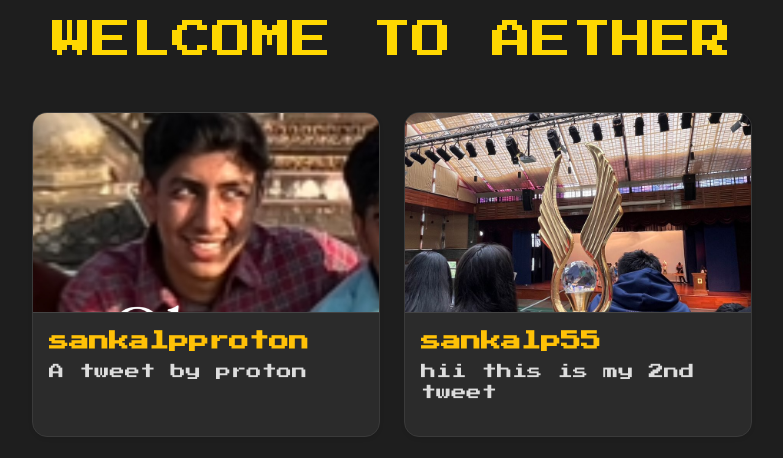
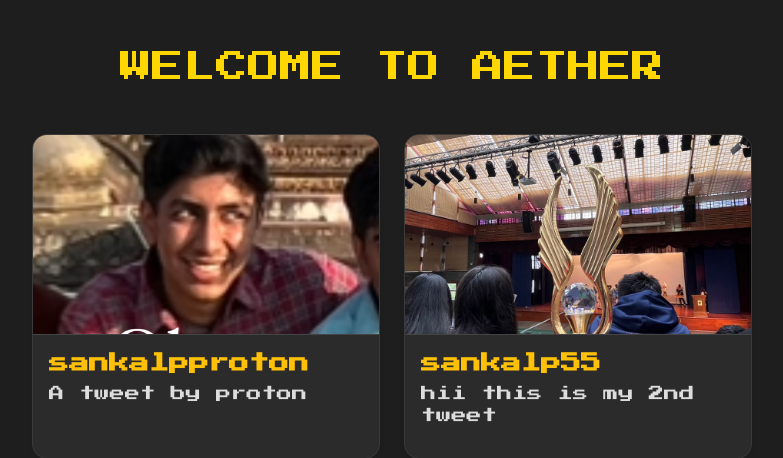
Before and after one commit to Sankalp55/AETHER, a Django app: page /tweet/ in a window 1280 px wide. Shown: the part 78-536 px from the top of the page, without its empty margins (248-1031 px from the left). Run offline with Django 4.2, Linux system fonts and the light colour scheme; data comes from the database, SQL or seed files in the repository; both versions use the stored data as it was after the commit.

Commit message:
2nd commit

```diff
--- a/tweet/templates/tweet_list.html
+++ b/tweet/templates/tweet_list.html
@@ -6,7 +6,7 @@ AETHER
 
 {% block content %}
 <div class="container ">
-<h1 class="text-center mb-5 mt-3 " style="color: #FFD700;">WELCOME TO AETHER</h1>
+<h2 class="text-center mb-5 mt-5 " style="color: #FFD700;">WELCOME TO AETHER</h2>
 
 
 
```
Also changed, not shown: db.sqlite3.
